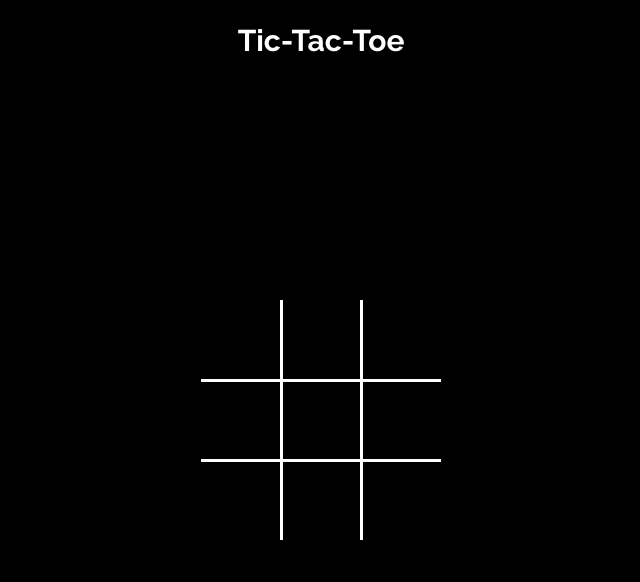
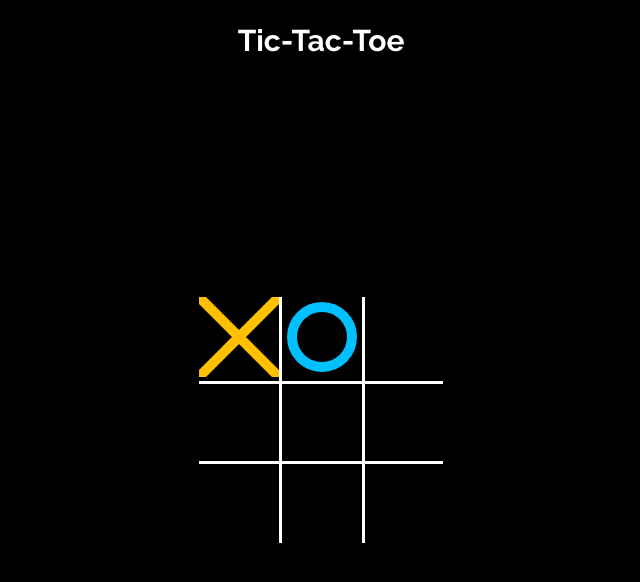
Before and after one commit to elma1989/tictactoe, a plain HTML site: page index.html in a window 1280 px wide. Shown: the whole page, without its empty margins (319-959 px from the left). Drawn offline with Linux system fonts and the light colour scheme.

Commit message:
feat: Updated player.js: Cross.generateSVG(), Circle.generateSVG()

```diff
--- a/static/app.js
+++ b/static/app.js
@@ -1 +1,5 @@
-console.log('App is running!');
+import { Game } from './game.js';
+
+const game = new Game();
+game.cross.render(0);
+game.circle.render(1);
--- /dev/null
+++ b/static/game.js
@@ -0,0 +1,10 @@
+import { Cross, Circle } from './player.js';
+
+export class Game {
+    fields = Array(9).fill(null);
+    constructor() {
+        this.cross = new Cross();
+        this.circle = new Circle();
+        this.currentPlayer = this.cross;
+    }
+}
--- /dev/null
+++ b/static/player.js
@@ -0,0 +1,45 @@
+class Player {
+    render(index) {
+        document.querySelectorAll('.field')[index].innerHTML = this.generateSVG();
+    }
+
+    generateSVG() {
+        return '';
+    }
+}
+
+export class Cross extends Player {
+    constructor() {
+        super();
+    }
+
+    generateSVG() {
+        const width = 80;
+
+        const htmlCode = /*html*/ `
+            <svg width="${width}" height="${width}">
+                <line x1="0" y1="0" x2="${width}" y2="${width}" stroke="#ffc000" stroke-width="10"/>
+                <line x1="${width}" y1="0" x2="0" y2="${width}" stroke="#ffc000" stroke-width="10"/>
+            </svg>
+        `;
+        return htmlCode;
+    }
+}
+
+export class Circle extends Player {
+    constructor() {
+        super();
+    }
+
+    generateSVG() {
+        const width = 80;
+
+        const htmlCode = /*html*/ `
+            <svg width="${width}" height="${width}">
+                <circle cx="${width / 2}" cy="${width / 2}" r="${width / 2 - 10}" stroke="#00c0ff" fill="none" stroke-width="10"/>
+            </svg>
+        `;
+        return htmlCode;
+        return 'O';
+    }
+}
--- a/static/style.css
+++ b/static/style.css
@@ -73,6 +73,7 @@ td {
     border: 3px solid #fff;
     height: 80px;
     width: 80px;
+    text-align: center;
 }
 
 tr:first-child td {
```
